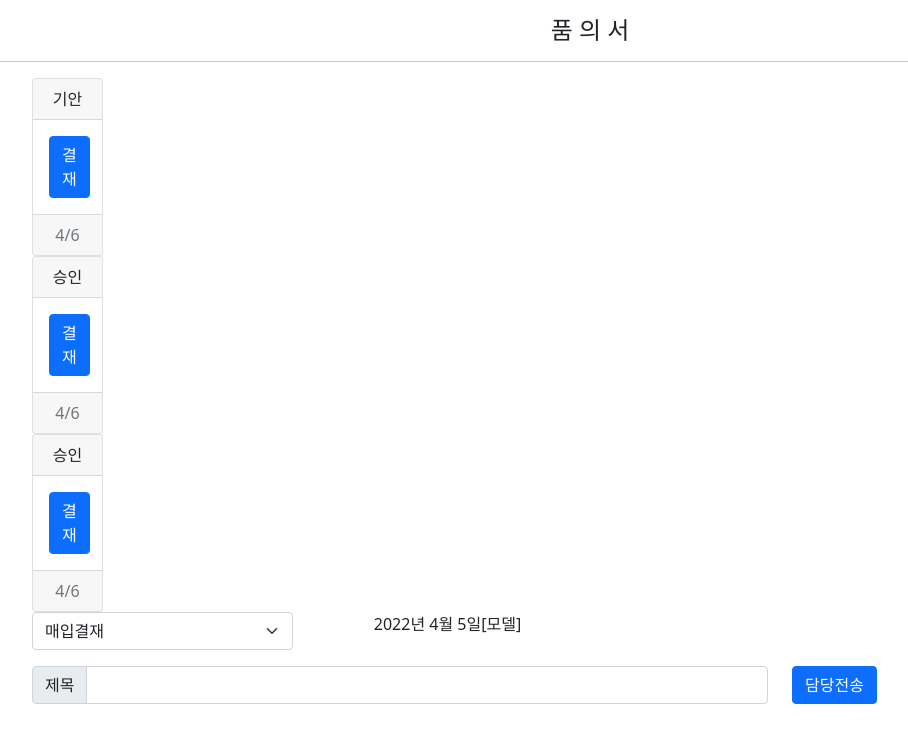
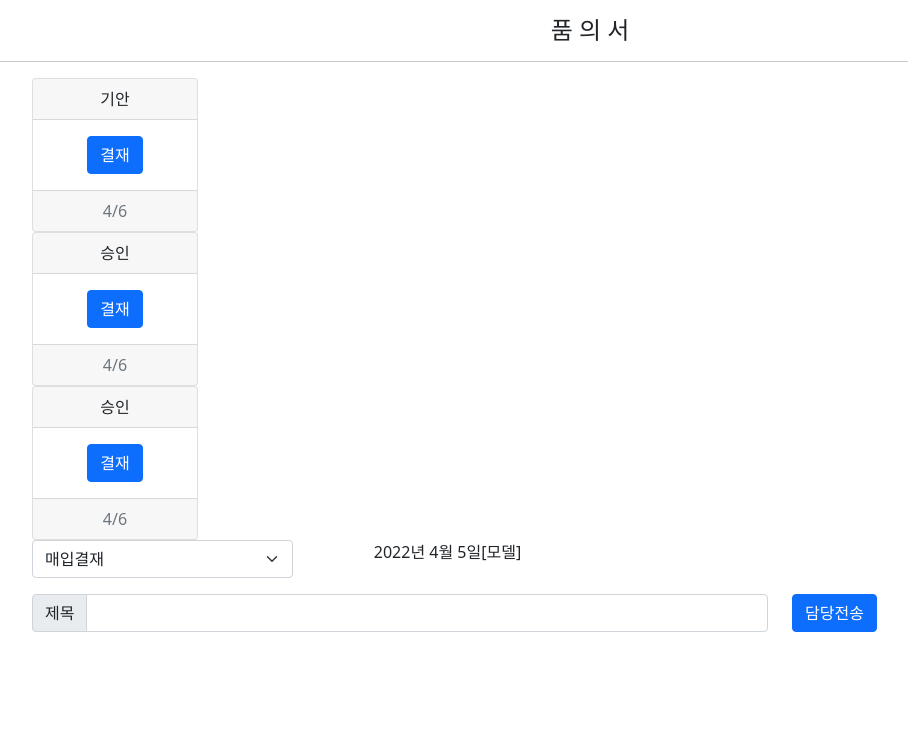
Before and after one commit to hyunsoo76/pybo, a Django app: page /eas/detail in a window 1280 px wide. Shown: the top 743 px of the page, without its empty margins (50-958 px from the left). Run offline with Django 3.2, Linux system fonts and the light colour scheme.

Commit message:
결재란 제작

```diff
--- a/eas/templates/eas/detail.html
+++ b/eas/templates/eas/detail.html
@@ -21,7 +21,7 @@
 
     <!-- 결재란 -->
         <div class="row">
-            <div class="col col-lg-1">
+            <div class="col col-lg-2">
                 <div class="card text-center">
                   <div class="card-header">
                     기안
@@ -39,7 +39,7 @@
             </div>
         </div>
         <div class="row">
-            <div class="col col-lg-1">
+            <div class="col col-lg-2">
                 <div class="card text-center">
                   <div class="card-header">
                     승인
@@ -55,7 +55,7 @@
             </div>
         </div>
         <div class="row">
-            <div class="col col-lg-1">
+            <div class="col col-lg-2">
                 <div class="card text-center">
                   <div class="card-header">
                     승인
```
